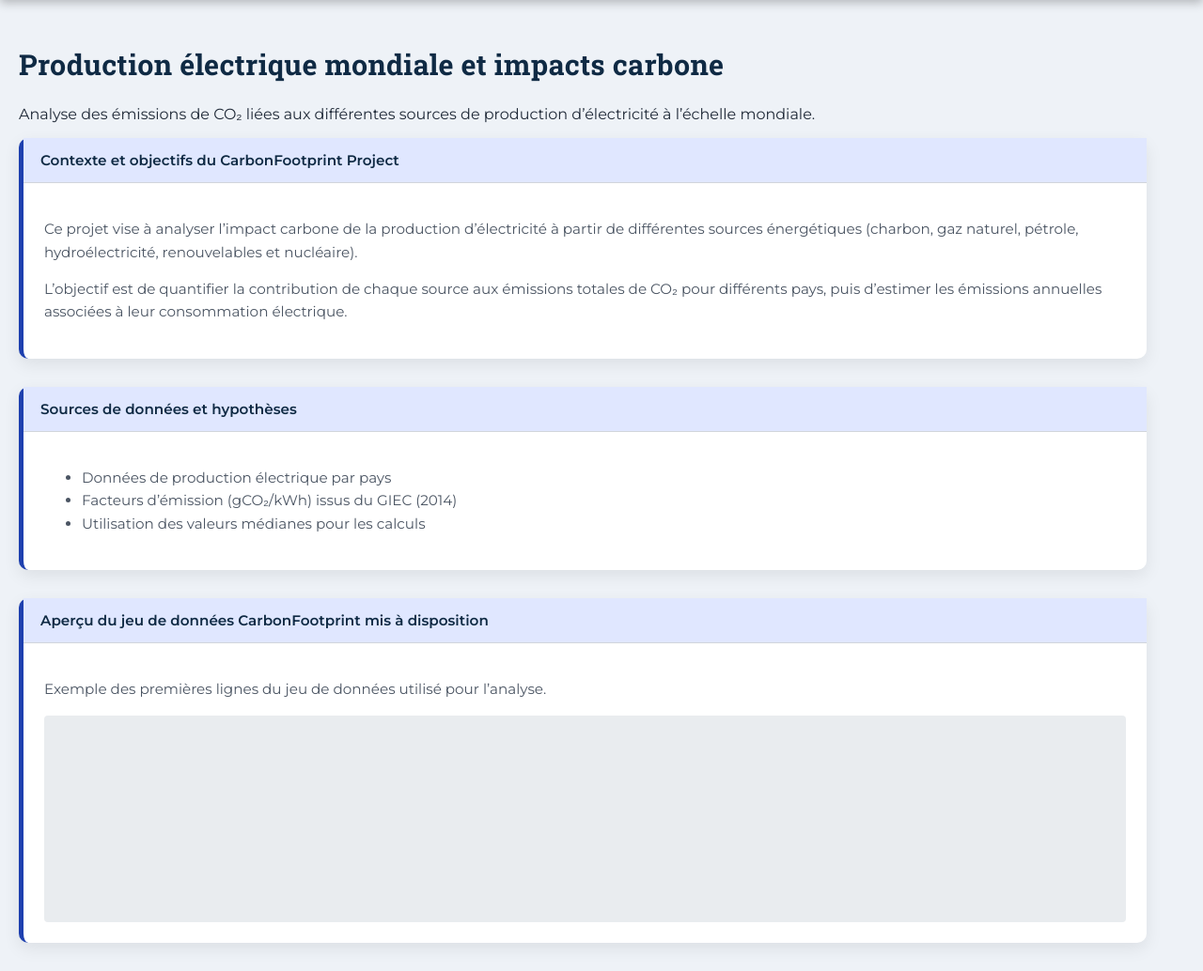
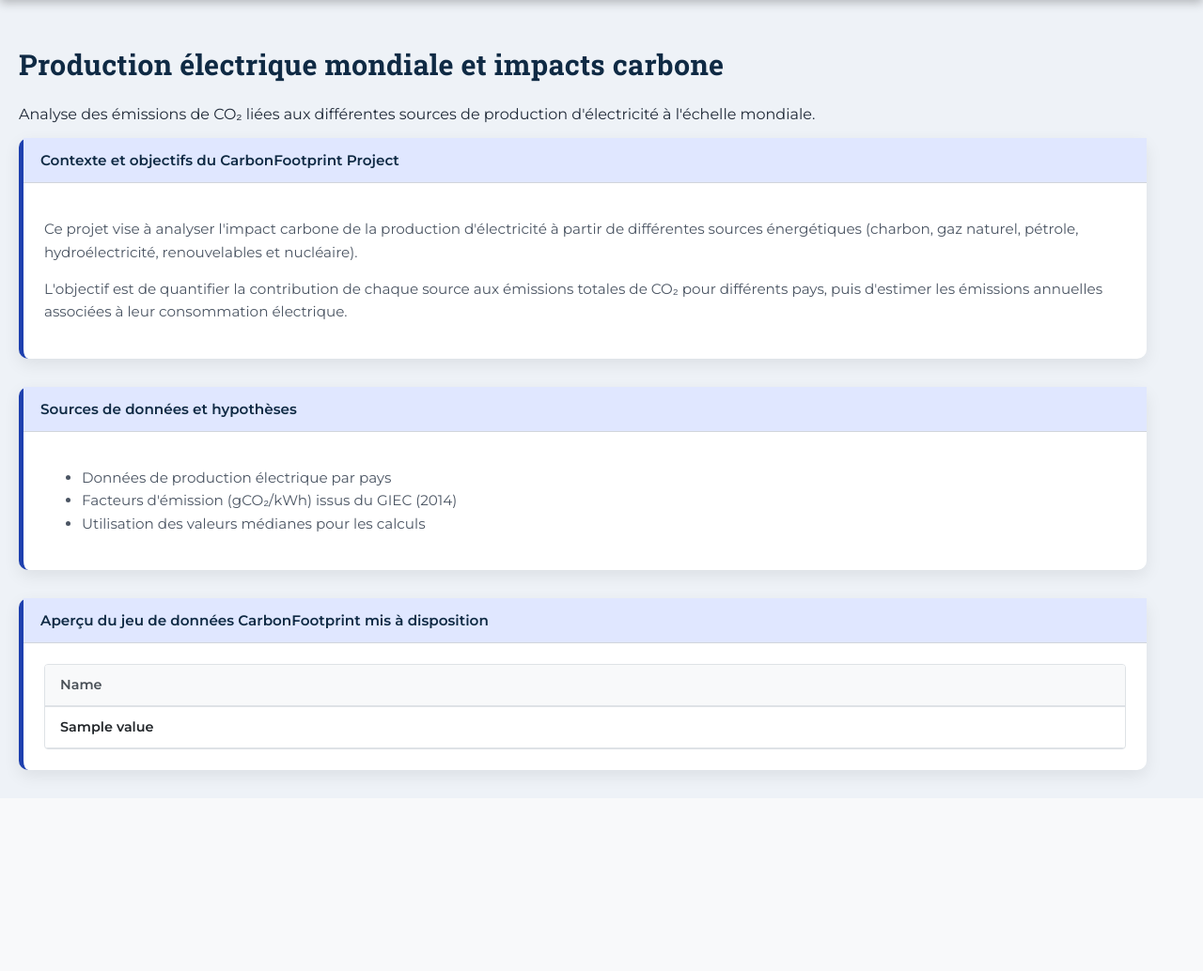
Before and after one commit to Paul-Emmanuel-Buffe/hello-dbms, a Python web app: template big_job_carbonfootprint_project/templates/index.html in a window 1280 px wide. Shown: the part 54-1088 px from the top of the page at 94% size. After the commit the page ends 889 px from the top, so only its background shows below. Run offline with Jinja, Linux system fonts and the light colour scheme; the template is opened without the code that fills it: most values are stand-ins (such as "Sample title", 1, 10 or a date in 2020).

Commit message:
Big Job BDD visualisation done

```diff
--- a/big_job_carbonfootprint_project/templates/index.html
+++ b/big_job_carbonfootprint_project/templates/index.html
@@ -33,7 +33,7 @@
             <h1>Production électrique mondiale et impacts carbone</h1>
             <p class="text-muted">
                 Analyse des émissions de CO₂ liées aux différentes sources de production
-                d’électricité à l’échelle mondiale.
+                d'électricité à l'échelle mondiale.
             </p>
 
             <!-- Card : Contexte du projet -->
@@ -43,14 +43,14 @@
                 </div>
                 <div class="card-body">
                     <p>
-                        Ce projet vise à analyser l’impact carbone de la production
-                        d’électricité à partir de différentes sources énergétiques
+                        Ce projet vise à analyser l'impact carbone de la production
+                        d'électricité à partir de différentes sources énergétiques
                         (charbon, gaz naturel, pétrole, hydroélectricité, renouvelables
                         et nucléaire).
                     </p>
                     <p>
-                        L’objectif est de quantifier la contribution de chaque source
-                        aux émissions totales de CO₂ pour différents pays, puis d’estimer
+                        L'objectif est de quantifier la contribution de chaque source
+                        aux émissions totales de CO₂ pour différents pays, puis d'estimer
                         les émissions annuelles associées à leur consommation électrique.
                     </p>
                 </div>
@@ -64,7 +64,7 @@
                 <div class="card-body">
                     <ul>
                         <li>Données de production électrique par pays</li>
-                        <li>Facteurs d’émission (gCO₂/kWh) issus du GIEC (2014)</li>
+                        <li>Facteurs d'émission (gCO₂/kWh) issus du GIEC (2014)</li>
                         <li>Utilisation des valeurs médianes pour les calculs</li>
                     </ul>
                 </div>
@@ -76,14 +76,51 @@
                     Aperçu du jeu de données CarbonFootprint mis à disposition
                 </div>
                 <div class="card-body">
-                    <p class="text-muted">
-                        Exemple des premières lignes du jeu de données utilisé pour l’analyse.
-                    </p>
-                    <div style="height: 220px; background-color: #e9ecef; border-radius: 4px;">
-                        <!-- Tableau à venir -->
+                    <div style="max-height: 400px; overflow-y: auto; overflow-x: auto; border: 1px solid #dee2e6; border-radius: 4px;">
+                        <table style="width: 100%; border-collapse: collapse; font-size: 0.9rem;">
+                            <thead>
+                                <tr style="background-color: #f8f9fa; position: sticky; top: 0; z-index: 10;">
+                                    {% for column in data[0].keys() %}
+                                        {% if loop.index == 1 %}
+                                            <th style="padding: 10px 16px; text-align: left; vertical-align: middle; white-space: nowrap; font-weight: 600; color: #495057; border-bottom: 2px solid #dee2e6;">
+                                                {{ column | replace('_', ' ') | title }}
+                                            </th>
+                                        {% else %}
+                                            <th style="padding: 10px 16px; text-align: right; vertical-align: middle; white-space: nowrap; font-weight: 600; color: #495057; border-bottom: 2px solid #dee2e6;">
+                                                {{ column | replace('_', ' ') | title }}
+                                            </th>
+                                        {% endif %}
+                                    {% endfor %}
+                                </tr>
+                            </thead>
+                            <tbody>
+                                {% for row in data %}
+                                    <tr style="border-bottom: 1px solid #dee2e6;"
+                                        onmouseover="this.style.backgroundColor='#f8f9fa'"
+                                        onmouseout="this.style.backgroundColor=''">
+                                        {% for key, value in row.items() %}
+                                            {% if loop.index == 1 %}
+                                                <td style="padding: 10px 16px; vertical-align: middle; white-space: nowrap; font-weight: 600; color: #212529;">
+                                                    {{ value }}
+                                                </td>
+                                            {% else %}
+                                                <td style="padding: 10px 16px; vertical-align: middle; text-align: right; color: #6c757d;">
+                                                    {% if value is number %}
+                                                        {{ "%.1f" | format(value) }}
+                                                    {% else %}
+                                                        {{ value }}
+                                                    {% endif %}
+                                                </td>
+                                            {% endif %}
+                                        {% endfor %}
+                                    </tr>
+                                {% endfor %}
+                            </tbody>
+                        </table>
                     </div>
                 </div>
             </div>
+
 
         </div>
     </body>
```
Also changed, not shown: big_job_carbonfootprint_project/app.py (+18 -1 lines), big_job_carbonfootprint_project/db_connection.py (added, +11 -0 lines).
